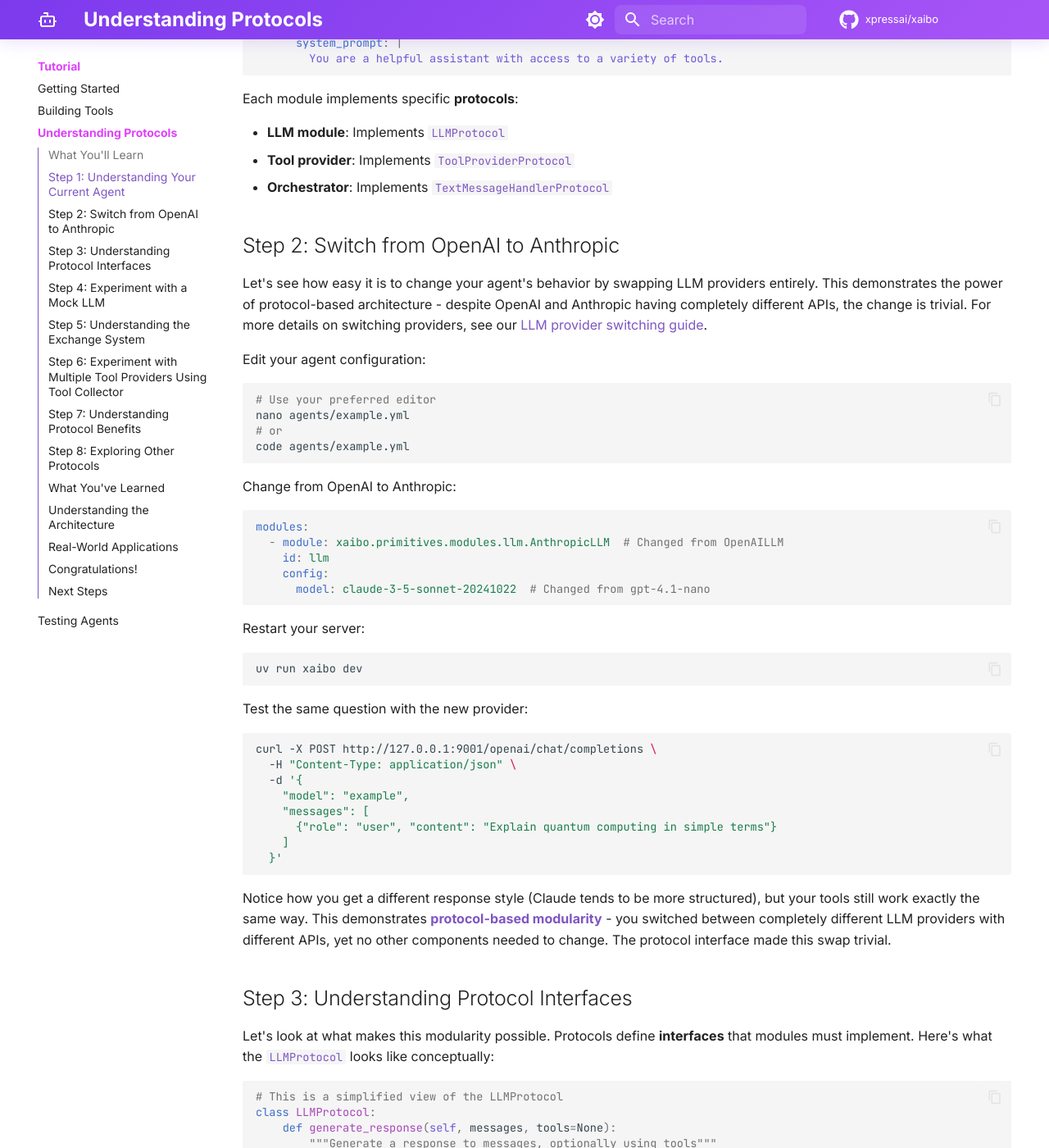
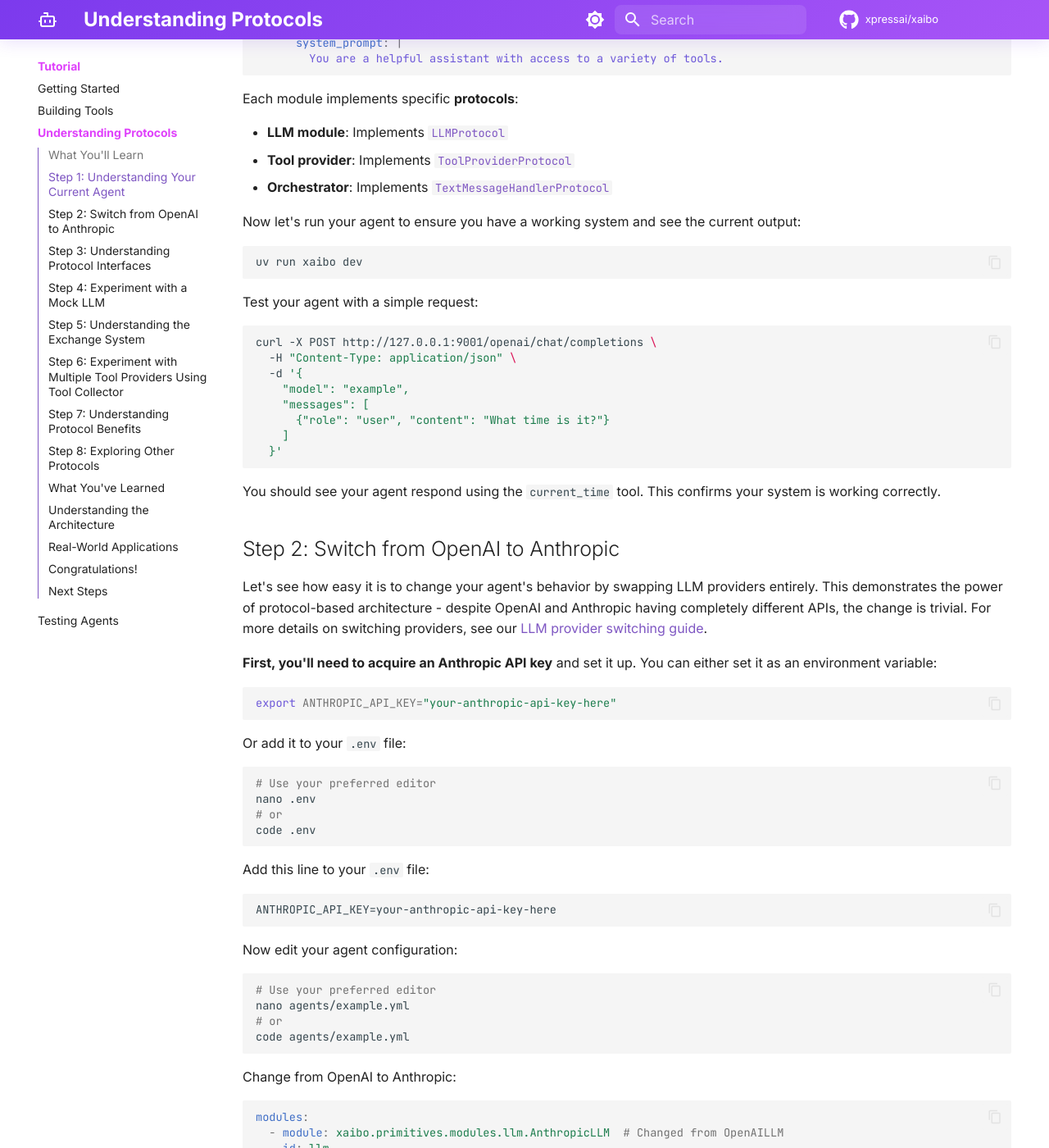
Before and after one commit to XpressAI/xaibo, an MkDocs documentation site: the page built from docs/tutorial/understanding-protocols.md, in a window 1280 px wide and 1400 px high, scrolled down 1129 px. Shown: the whole window at 82% size. Built offline with MkDocs 1.6.1 and Material for MkDocs 9.7.7, drawn with Linux system fonts in a browser that asks for light colours; comment, search, counter and statistics services are not loaded; some of the changed text lies outside the part shown.

Commit message:
apply docs feedback

````diff
--- a/docs/tutorial/understanding-protocols.md
+++ b/docs/tutorial/understanding-protocols.md
@@ -46,11 +46,52 @@
 - **Tool provider**: Implements [`ToolProviderProtocol`](https://github.com/xpressai/xaibo/blob/main/src/xaibo/core/protocols/tools.py)
 - **Orchestrator**: Implements [`TextMessageHandlerProtocol`](https://github.com/xpressai/xaibo/blob/main/src/xaibo/core/protocols/message_handlers.py)
 
+Now let's run your agent to ensure you have a working system and see the current output:
+
+```bash
+uv run xaibo dev
+```
+
+Test your agent with a simple request:
+
+```bash
+curl -X POST http://127.0.0.1:9001/openai/chat/completions \
+  -H "Content-Type: application/json" \
+  -d '{
+    "model": "example",
+    "messages": [
+      {"role": "user", "content": "What time is it?"}
+    ]
+  }'
+```
+
+You should see your agent respond using the `current_time` tool. This confirms your system is working correctly.
+
 ## Step 2: Switch from OpenAI to Anthropic
 
 Let's see how easy it is to change your agent's behavior by swapping LLM providers entirely. This demonstrates the power of protocol-based architecture - despite OpenAI and Anthropic having completely different APIs, the change is trivial. For more details on switching providers, see our [LLM provider switching guide](../how-to/llm/switch-providers.md).
 
-Edit your agent configuration:
+**First, you'll need to acquire an Anthropic API key** and set it up. You can either set it as an environment variable:
+
+```bash
+export ANTHROPIC_API_KEY="your-anthropic-api-key-here"
+```
+
+Or add it to your `.env` file:
+
+```bash
+# Use your preferred editor
+nano .env
+# or
+code .env
+```
+
+Add this line to your `.env` file:
+```
+ANTHROPIC_API_KEY=your-anthropic-api-key-here
+```
+
+Now edit your agent configuration:
 
 ```bash
 # Use your preferred editor
@@ -83,7 +124,7 @@
   -d '{
     "model": "example",
     "messages": [
-      {"role": "user", "content": "Explain quantum computing in simple terms"}
+      {"role": "user", "content": "What time is it?"}
     ]
   }'
 ```
````
Also changed, not shown: docs/tutorial/building-tools.md (+0 -2 lines).
